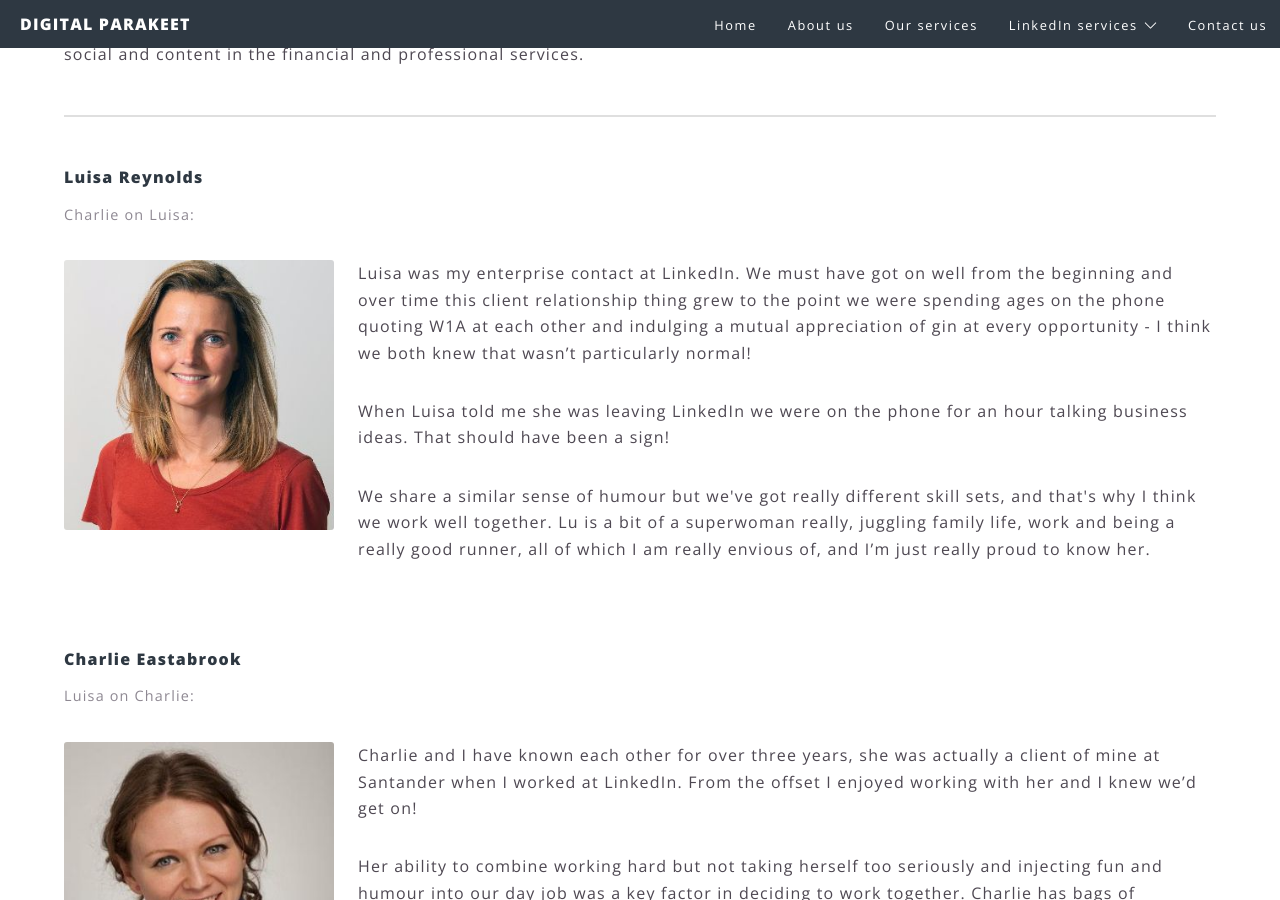
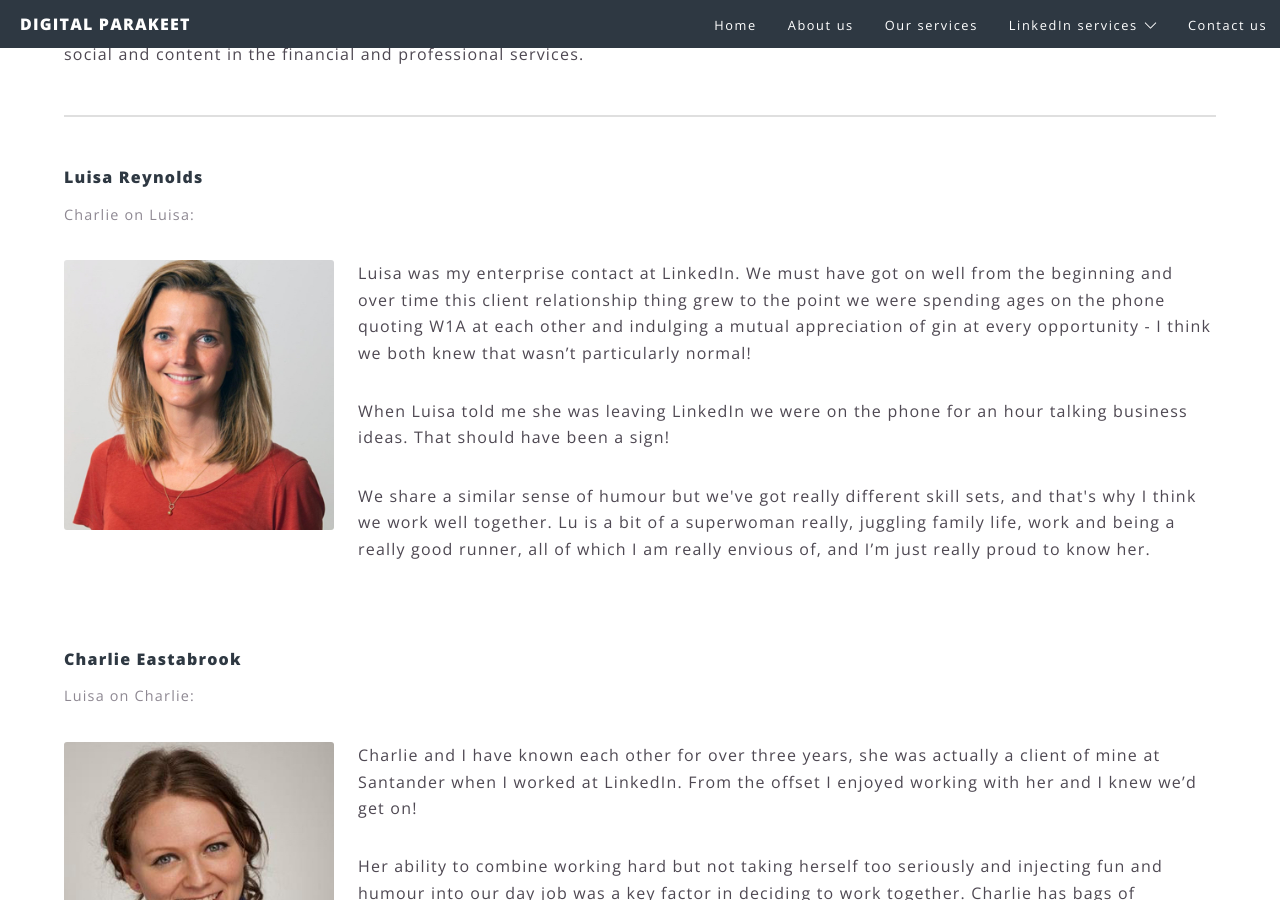
Before and after one commit to digitalparakeet/site, a Jekyll site: the page built from about.html, in a window 1280 px wide and 900 px high, scrolled down 443 px. Built offline with Jekyll 4.4.1, drawn with Linux system fonts in a browser that asks for light colours.

Commit message:
updates profile images

```diff
--- a/about.html
+++ b/about.html
@@ -15,7 +15,7 @@
   </header>
   <div class="row">
     <div class="3u 12u$(small)">
-      <img class="image fit" src="{{ "/images/luisa.jpg" | prepend: site.baseurl }}" alt="Luisa Reynolds">
+      <img class="image fit" src="{{ "/images/luisa-reynolds.jpg" | prepend: site.baseurl }}" alt="Luisa Reynolds">
     </div>
     <div class="9u 12u$(small)">
       <p>Luisa was my enterprise contact at LinkedIn. We must have got on well from the beginning and over time this client relationship thing grew to the point we were spending ages on the phone quoting W1A at each other and indulging a mutual appreciation of gin at every opportunity - I think we both knew that wasn’t particularly normal!</p>
@@ -32,7 +32,7 @@
   </header>
   <div class="row">
     <div class="3u 12u$(small)">
-      <img class="image fit" src="{{ "/images/charlie.jpg" | prepend: site.baseurl }}" alt="Luisa Reynolds">
+      <img class="image fit" src="{{ "/images/charlie-eastabrook.jpg" | prepend: site.baseurl }}" alt="Charlie Eastabrook">
     </div>
     <div class="9u 12u$(small)">
       <p>Charlie and I have known each other for over three years, she was actually a client of mine at Santander when I worked at LinkedIn. From the offset I enjoyed working with her and I knew we’d get on!</p>
```
Also changed, not shown: images/charlie-eastabrook.jpg (added), images/charlie.jpg (deleted), images/luisa-reynolds.jpg (added), images/luisa.jpg (deleted).
